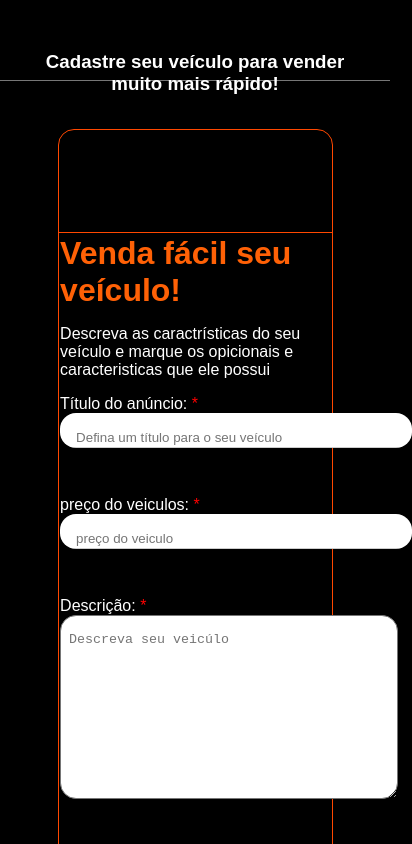
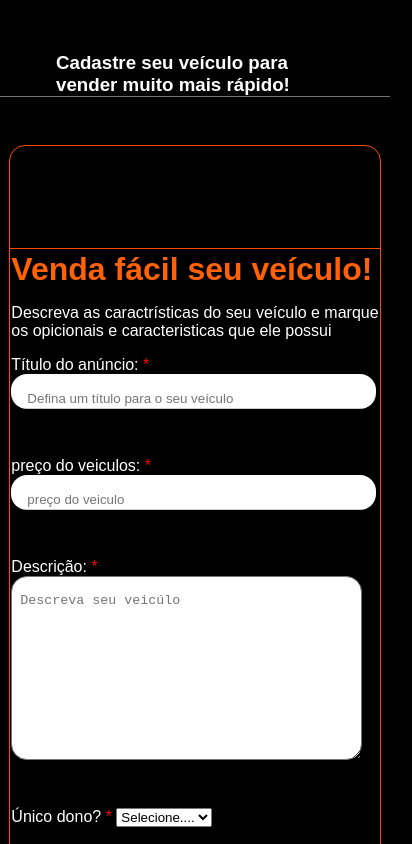
Before and after one commit to RenatoDev23/from, a plain HTML site: page index.html in a window 390 px wide. Shown: the top 844 px of the page, 412 px wide, since content can reach past the window. Drawn offline with Linux system fonts and the light colour scheme.

Commit message:
responsivi

```diff
--- a/style.css
+++ b/style.css
@@ -46,11 +46,12 @@ textarea {
 /*cabeçalho da pagina*/
 
 .header{
-    height: 1rem;
+    height: 2rem;
     padding: 2rem;
     border-bottom: .1rem solid #777;
     background-color: transparent;
     backdrop-filter: blur(9px);
+
 
 
 }
@@ -59,7 +60,7 @@ textarea {
 .header h3{
 color: #fff;
 border-top: 0;
-text-align: center;
+
 
 }
 
@@ -138,7 +139,8 @@ padding: .1rem;
 
     background-color: #ff4800;
     color: #fff;
-    border: .2rem solid transparent;
+    border: none;
+    outline: none;
     width: 10rem;
     height: 3.5rem;
     text-transform: uppercase;
@@ -157,7 +159,7 @@ padding: .1rem;
 
     .form-container{
 
-        width: 70%;
+        width: 95%;
         border: .1rem solid  #ff4800;
 
     }
@@ -168,14 +170,21 @@ padding: .1rem;
 
     }
     textarea {
-        width: 20rem;
+        width: 20.8rem;
     }
 
     input[type=text],
     input[type=number],
     input[type=date],
     input[file] {
-        width: 20rem;
+        width: 20.8rem;
+    }
+
+
+.header h3{
+    color: #fff;
+    padding: 1px 24px
+
     }
 
 }
```
